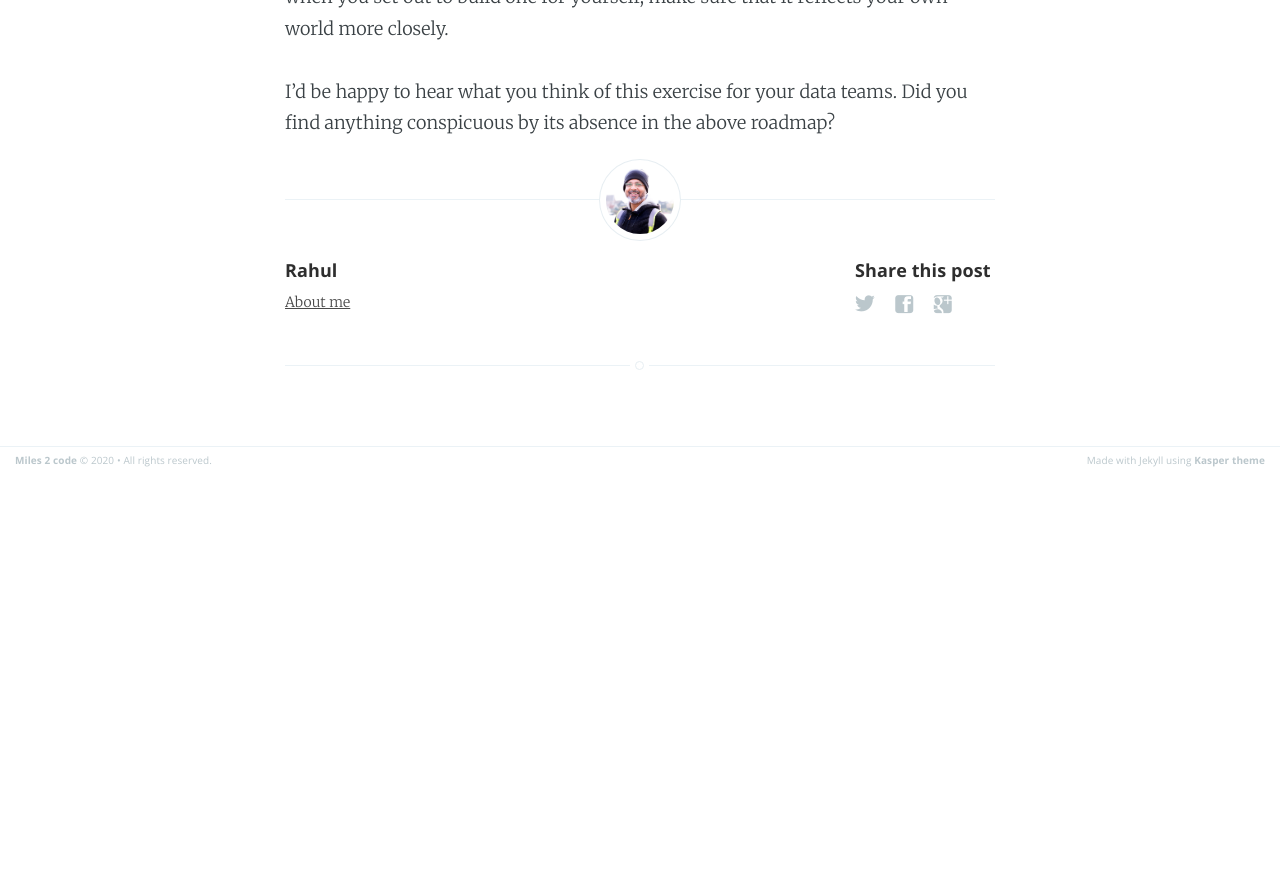
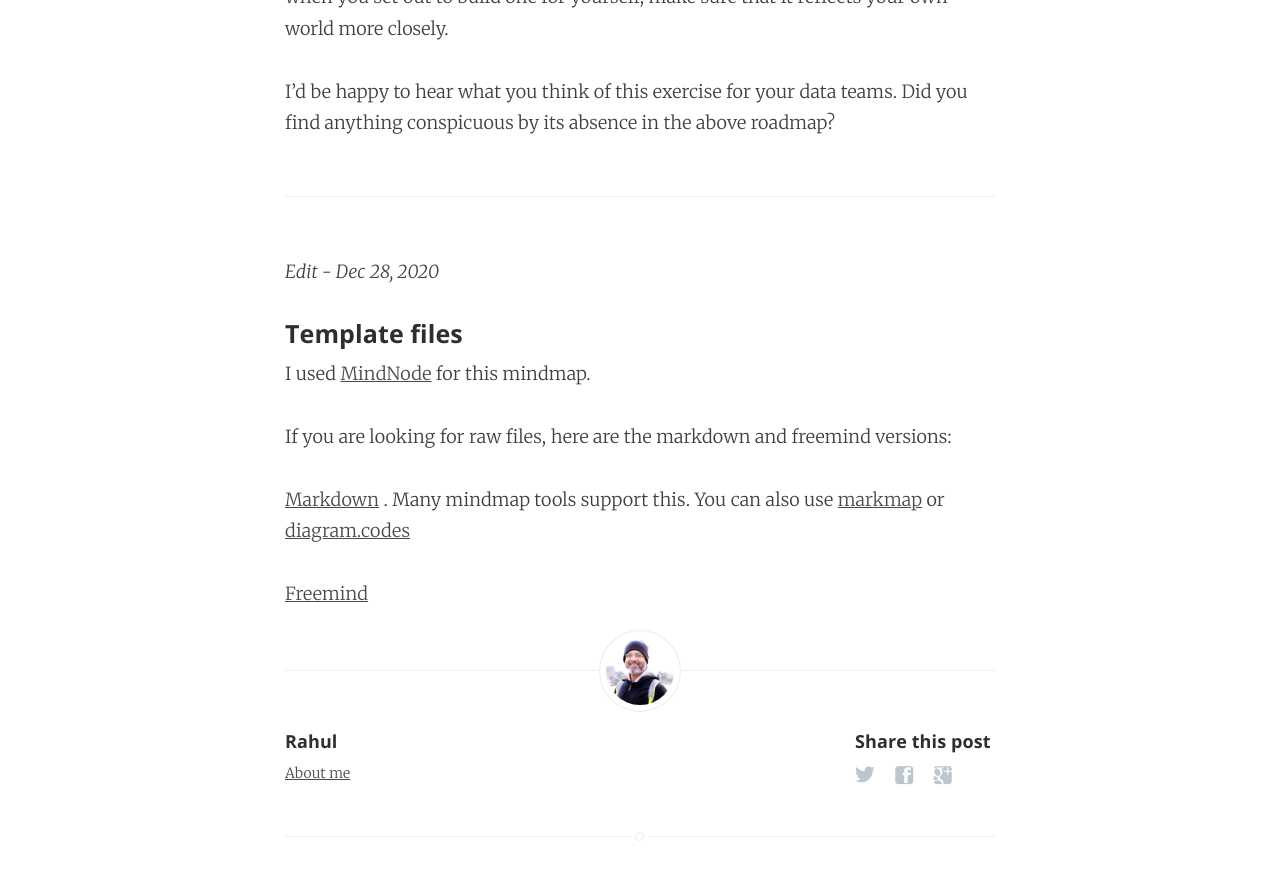
Before and after one commit to rahulj51/miles2code.github.io, a Jekyll site: the page built from _posts/2020-10-15-data-roadmap.markdown, in a window 1280 px wide and 900 px high, scrolled down 9687 px. Shown: the top 880 px of the window. Built offline with Jekyll 4.4.1, drawn with Linux system fonts in a browser that asks for light colours; before the commit the page ends 10161 px from its top, so only the background shows below that.

Commit message:
Added downloadable templates for the data team roadmap

```diff
--- a/_posts/2020-10-15-data-roadmap.markdown
+++ b/_posts/2020-10-15-data-roadmap.markdown
@@ -115,3 +115,17 @@ This turned out to be a very helpful exercise for our team. An interesting obser
 Needless to say, this roadmap is very specific to our context / environment and when you set out to build one for yourself, make sure that it reflects your own world more closely.
 
 I'd be happy to hear what you think of this exercise for your data teams. Did you find anything conspicuous by its absence in the above roadmap?
+
+***
+
+*Edit - Dec 28, 2020*
+
+#### Template files
+
+I used [MindNode](https://mindnode.com/) for this mindmap.
+
+If you are looking for raw files, here are the markdown and freemind versions:
+
+[Markdown](/assets/data_team_roadmap/roadmap.md) . Many mindmap tools support this. You can also use [markmap](https://markmap.js.org/) or [diagram.codes](https://www.diagram.codes/)
+
+[Freemind](/assets/data_team_roadmap/roadmap.mm)
```
